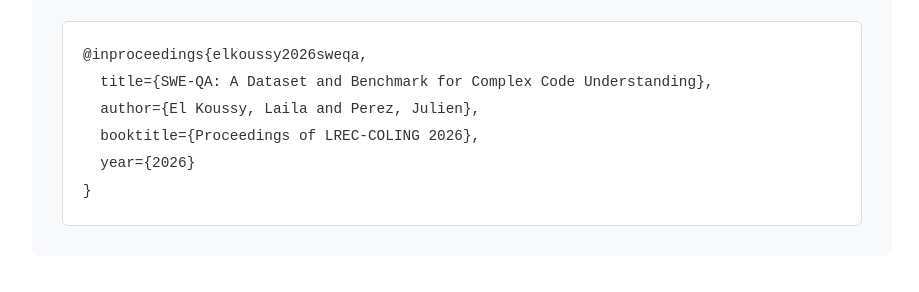
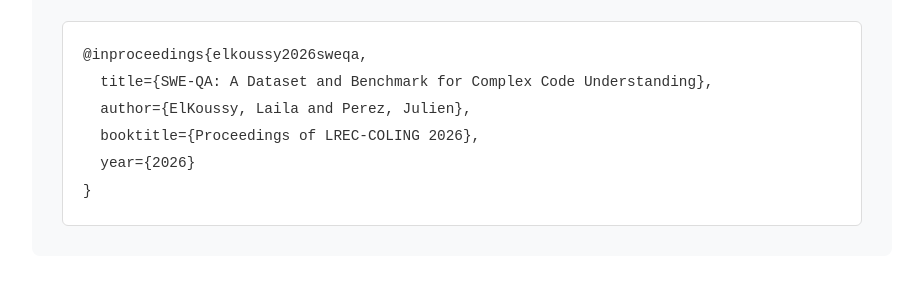
Before and after one commit to lailanelkoussy/swe-qa, a Jekyll site: the page built from index.html, in a window 1280 px wide and 900 px high, scrolled down 2980 px. Shown: the part 213-505 px from the top of the window, without its empty margins (178-1097 px from the left). Built offline with Jekyll 4.4.1, drawn with Linux system fonts in a browser that asks for light colours.

Commit message:
Change elkoussy name

```diff
--- a/index.html
+++ b/index.html
@@ -139,7 +139,7 @@
     <p>If you use this dataset in your research, please cite our paper:</p>
     <pre><code>@inproceedings{elkoussy2026sweqa,
   title={SWE-QA: A Dataset and Benchmark for Complex Code Understanding},
-  author={El Koussy, Laila and Perez, Julien},
+  author={ElKoussy, Laila and Perez, Julien},
   booktitle={Proceedings of LREC-COLING 2026},
   year={2026}
 }</code></pre>
```
